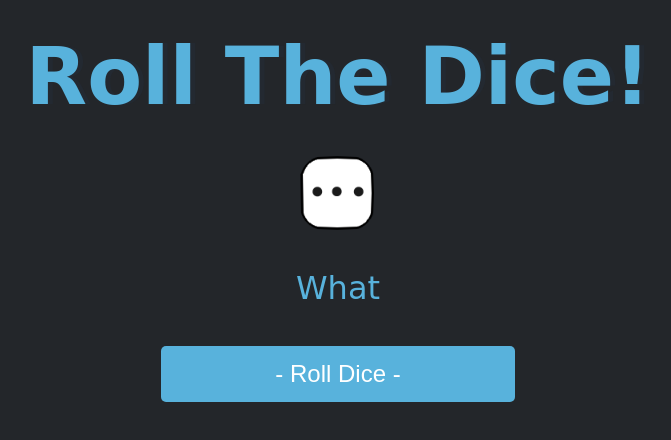
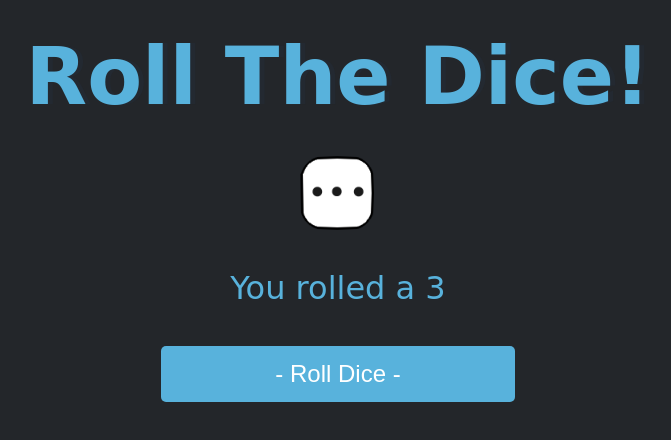
Before and after one commit to forhp27/server-dice-roller, a plain HTML site: page index.html in a window 1280 px wide. Both pictures are taken after a click on the button "- Roll Dice -". Shown: the whole page, without its empty margins (302-973 px from the left). Drawn offline with Linux system fonts and the light colour scheme.

Commit message:
javascript update

```diff
--- a/dice.js
+++ b/dice.js
@@ -6,10 +6,8 @@ function rollDice() {
   const image1 = document.querySelectorAll("img")[0];
   image1.setAttribute("src", randomImageSource);
 
-  const randomNumber2 = Math.floor(Math.random() * 6) + 1;
-  const randomDice2 = "/dice/die" + randomNumber2 + ".png";
-  const image2 = document.querySelectorAll("img")[1];
-  image2.setAttribute("src", randomDice2);
+  const resultParagraph = document.querySelector("p");
+  resultParagraph.textContent = `You rolled a ${randomNumber1}`;
 }
 
 const button = document.querySelector("button");
--- a/index.html
+++ b/index.html
@@ -14,7 +14,7 @@
       <div class="dice">
         <img class="img1" src="/dice/die6.png" />
       </div>
-      <p>What</p>
+      <p>What could it be?...</p>
 
       <div class="button-container">
         <button>- Roll Dice -</button>
```
